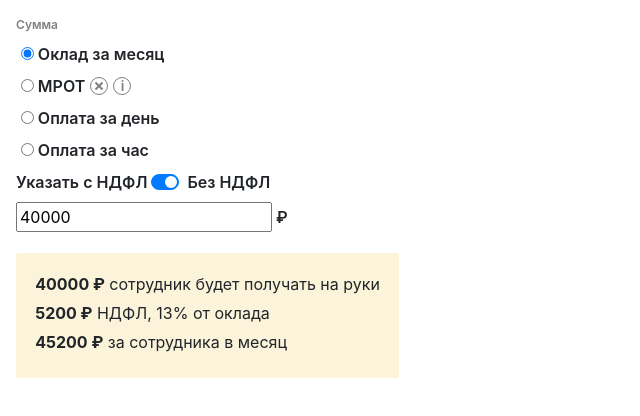
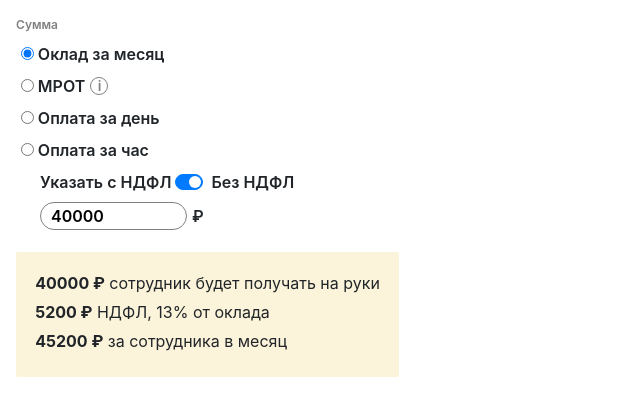
Before and after one commit to kenar88/test-control, a React (Create React App) app: page / in a window 1280 px wide. Shown: the top 416 px of the page, without its empty margins (0-640 px from the left). Built offline with nearby package versions, Linux system fonts and the light colour scheme.

Commit message:
feat: main functionality finished

```diff
--- a/public/index.html
+++ b/public/index.html
@@ -8,7 +8,6 @@
       name="description"
       content="Web site created using create-react-app"
     />
-    <link rel="stylesheet" href="https://maxcdn.bootstrapcdn.com/font-awesome/4.4.0/css/font-awesome.min.css">
     <title>Test controll form</title>
   </head>
   <body>
--- a/src/App.js
+++ b/src/App.js
@@ -4,16 +4,28 @@ import { connect } from 'react-redux';
 import PaymentForm from './components/Form';
 import InfoBlock from './components/InfoBlock';
 
+const mapTypeToSalary = {
+  'perMonth': 40000,
+  'perHour': 400,
+  'perDay': 1500,
+  'defaultPay': false,
+};
+
 function App(props) {
   const paymentType = props.form.control === undefined ? null : props.form.control.values.paymentType;
-  console.log(props.form)
+  let salary = paymentType && mapTypeToSalary[paymentType];
+
   return (
     <React.Fragment>
       <div className='form-container'>
-        <PaymentForm />
+        <PaymentForm salaryByType={salary} />
       </div>
       {paymentType === 'perMonth' ?
-        <InfoBlock tax={13} sum={40000} isTaxed={true}/>
+        <InfoBlock
+          tax={props.tax}
+          sum={props.form.control.values.payroll}
+          isTaxed={props.form.control.values.isTaxed}
+        />
         : ''}
     </React.Fragment>
   );
--- a/src/components/Form.js
+++ b/src/components/Form.js
@@ -1,10 +1,24 @@
-import React from 'react';
+import React, { useRef, useEffect } from 'react';
 import { Field, reduxForm } from 'redux-form';
 
-import renderSwitchCheckField from './form/Switch';
+import Switch from './form/Switch';
+import FormInput from './form/FormInput';
 import InfoCircle from './form/InfoCircle';
 
-const Form = () => {
+const Form = (props) => {
+  const salary = props.salaryByType;
+  const mounted = useRef();
+
+  useEffect(() => {
+    if (!mounted.current) {
+      mounted.current = true;
+    } else {
+      if(salary) {
+        props.change('payroll', salary);
+      }
+    }
+  });
+
   return (
     <React.Fragment>
     <label className='form-container__label form-container__label_gray'>Сумма</label>
@@ -30,12 +44,9 @@ const Form = () => {
             Оплата за час
           </label>
         </div>
-        <div>
-          <Field name="isTaxed" id="tax" component={renderSwitchCheckField} type="checkbox" />{' '}
-        </div>
-        <div>
-          <Field name="payroll" component="input" type="text" value='40000' />{' '}
-          <label>₽</label>
+        <div className={`form-container-payment ${!salary ? 'hidden' : ''}`}>
+          <Field name='isTaxed' id='tax' component={Switch} type='checkbox' />{' '}
+          <Field name='payroll' component={FormInput} type='text' />
         </div>
       </form>
     </React.Fragment>
@@ -47,6 +58,6 @@ export default reduxForm({
   initialValues: {
     paymentType: 'perMonth',
     isTaxed: true,
-    payroll: '40000',
-  }
+    payroll: '50000',
+  },
 })(Form);
--- a/src/components/InfoBlock.js
+++ b/src/components/InfoBlock.js
@@ -9,7 +9,7 @@ const InfoBlock = (props) => {
       tax: calculatedTax,
       totalSum: initialPay,
     }
-    console.log(initialPay, calculatedTax)
+
     if (taxed) {
       payroll.employeePayment = initialPay;
       payroll.totalSum = initialPay + calculatedTax;
@@ -17,7 +17,7 @@ const InfoBlock = (props) => {
 
     return payroll;
   };
-  const payroll = getPayroll(sum, tax, isTaxed);
+  const payroll = getPayroll(Number(sum), tax, isTaxed);
 
   return (
     <div className='info-container'>
--- /dev/null
+++ b/src/components/form/FormInput.js
@@ -0,0 +1,19 @@
+import React from 'react';
+
+const FormInput = (props) => {
+  const { type, value, name, ...other} = props.input;
+
+  return (
+    <React.Fragment>
+      <input
+        className='form-container-payment__input'
+        type={type}
+        value={value}
+        name={name}
+        {...other} />
+      <label>₽</label>
+    </React.Fragment>
+  );
+}
+
+export default FormInput;
--- a/src/components/form/InfoCircle.js
+++ b/src/components/form/InfoCircle.js
@@ -1,14 +1,23 @@
-import React from 'react';
+import React, { useState } from 'react';
+const info = `МРОТ- минимальный размер оплаты труда. Разный для разных регионов`;
 
 const InfoCircle = () => {
+  const [clicked, setState] = useState(false);
+  const infoCircleState = clicked ? (
+    <React.Fragment>
+        <div className='circle__before-cross'></div>
+        <div className='circle__after-cross'></div>
+    </React.Fragment>
+  ) : <div className='circle__before-info'>i</div>;
+
   return (
     <React.Fragment>
-      <div className="circle">
-        <div className="circle__before-cross"></div>
-        <div className="circle__after-cross"></div>
-      </div>
-      <div className="circle">
-        <div className="circle__before-info">i</div>
+      <div
+        onClick={() => setState(!clicked)}
+        data-tooltip={info}
+        className={`circle ${clicked ? 'visible-tooltip' : ''}`}
+      >
+        {infoCircleState}
       </div>
     </React.Fragment>
   );
--- a/src/components/form/Switch.js
+++ b/src/components/form/Switch.js
@@ -1,6 +1,6 @@
 import React from 'react'
 
-const renderSwitchCheckField = ({input}) => {
+const Switch = ({input}) => {
   return (
     <div style={{paddingLeft: 0}} className="custom-control custom-switch">
       <label style={{paddingRight: '40px'}} htmlFor="customSwitch1">Указать с НДФЛ</label>
@@ -10,4 +10,4 @@ const renderSwitchCheckField = ({input}) => {
   );
 }
 
-export default renderSwitchCheckField;
+export default Switch;
--- a/src/styles/form.scss
+++ b/src/styles/form.scss
@@ -1,8 +1,9 @@
 $base-margin: 1em;
+$weight: 600;
 
 .form-container {
   margin: $base-margin;
-  font-weight: 600;
+  font-weight: $weight;
 }
 
 .form-container__label {
@@ -16,6 +17,20 @@ $base-margin: 1em;
 
 .form-container__radio {
   margin: 0.3em;
+}
+
+.form-container-payment {
+  margin-left: 1.5em;
+}
+
+.form-container-payment__input {
+  width: 12%;
+  font-weight: $weight;
+  border: 1px solid gray;
+  border-radius: 15px;
+  margin-right: 5px;
+  padding-left: 10px;
+  outline: none;
 }
 
 .info-container {
@@ -34,3 +49,7 @@ $base-margin: 1em;
   padding-left: 5px;
   color: #007bff;
 }
+
+.hidden{
+  display: none;
+}
--- a/src/styles/infoCircle.scss
+++ b/src/styles/infoCircle.scss
@@ -9,6 +9,59 @@
   cursor: pointer;
   z-index: 2;
   top: 3px;
+
+  &::before,
+  &::after {
+    opacity: 0;
+    visibility: hidden;
+    margin-top: -0.5em;
+  }
+
+  &::after {
+    width: 0;
+    height: 0;
+    border-bottom: 12px solid #5e6cab;
+    border-right: 12px solid transparent;
+    content: "";
+    left: 60%;
+    bottom: -15px;
+    position: absolute;
+  }
+
+  &::before {
+    content: attr(data-tooltip);
+    display: inline-block;
+    position: absolute;
+    width: 220px;
+    top: 200%;
+    left: 70px;
+    margin-left: -4.75em;
+    border-radius: 4px;
+    background: #5e6cab;
+    color: white;
+    font-size: 0.8em;
+    line-height: 1.1;
+    padding: 0.75em 0.95em;
+  }
+
+  &:hover::before,
+  &:hover::after {
+    opacity: 1;
+    visibility: visible;
+  }
+
+  &:hover {
+    color: #5e6cab;
+    border-color: #5e6cab;
+  }
+}
+
+.visible-tooltip {
+  &::before,
+  &::after {
+    opacity: 1;
+    visibility: visible;
+  }
 }
 
 .circle__before-cross,
@@ -23,9 +76,9 @@
 }
 
 .circle__before-cross {
-transform: rotate(225deg);
-left: 3px;
-top: 7px;
+  transform: rotate(225deg);
+  left: 3px;
+  top: 7px;
 }
 
 .circle__after-cross {
```
